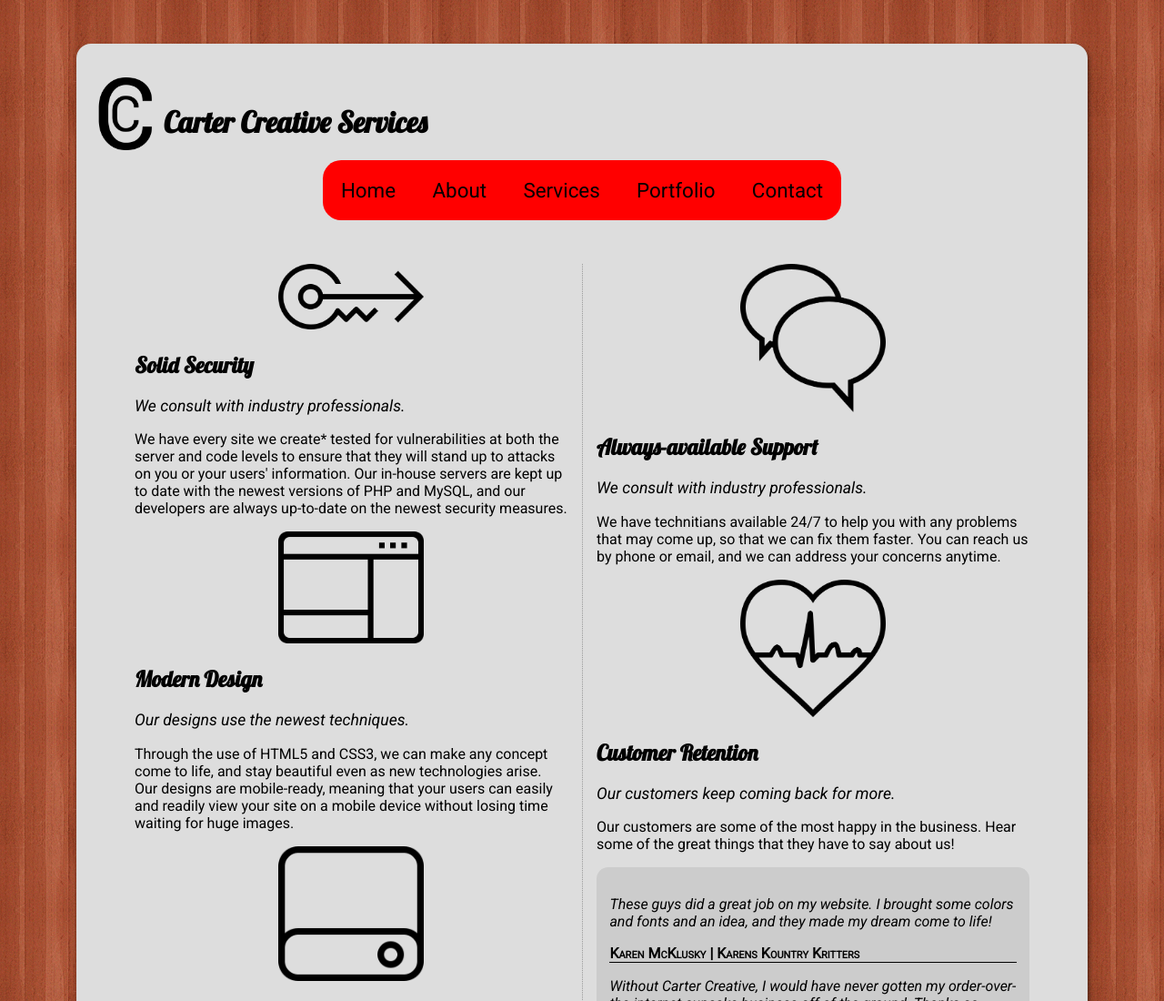
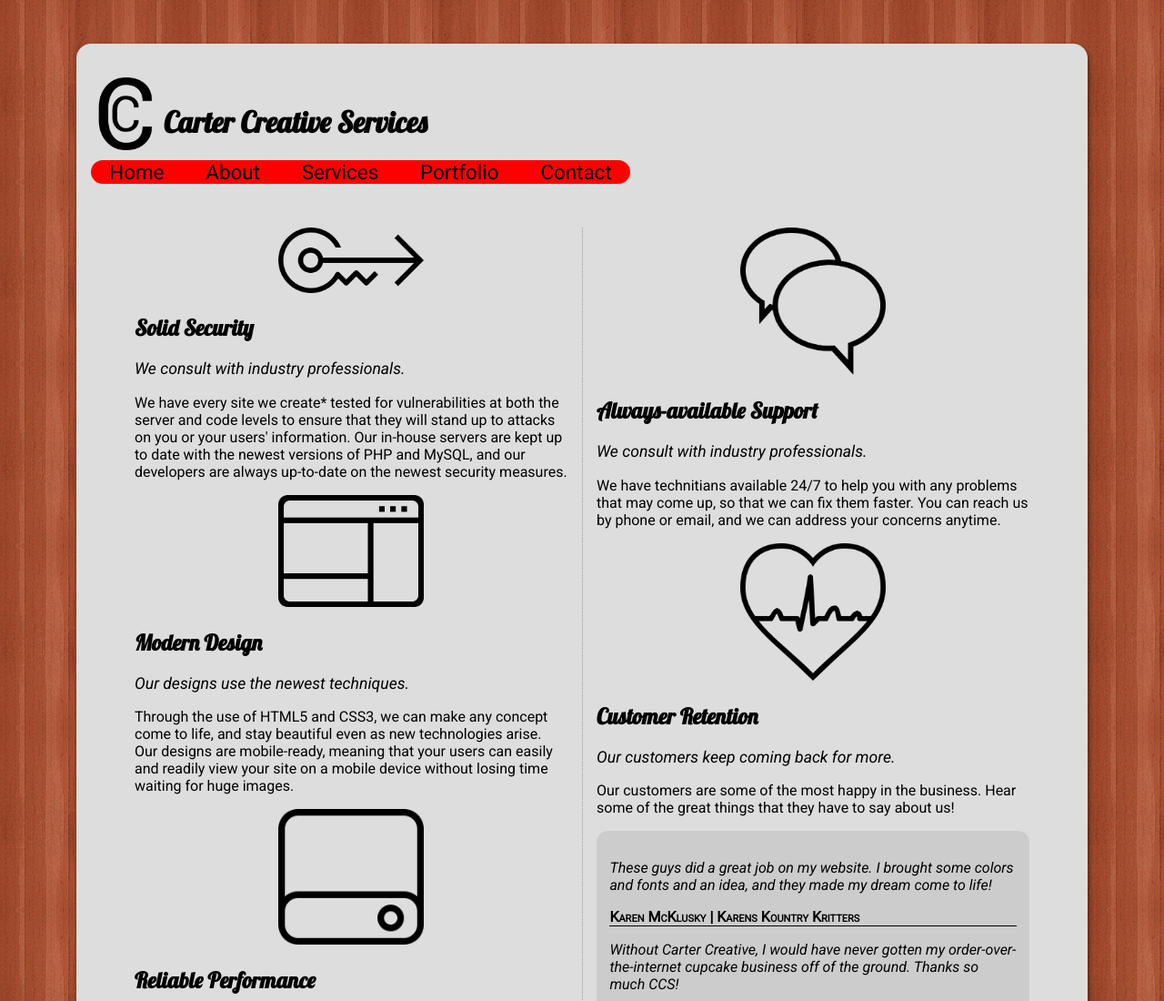
Before and after one commit to cartersteven/DWS2_2, a plain HTML site: page Week 3/index.html in a window 1280 px wide. Shown: the top 1100 px of the page at 91% size. Drawn offline with Linux system fonts and the light colour scheme; a web font is replaced by a local one.

Commit message:
Started styling Nav Bar

```diff
--- a/Week 3/main_styles.css
+++ b/Week 3/main_styles.css
@@ -15,7 +15,6 @@ body{
 }
 nav{
   margin: auto;
-  display: table;
 }
 
 h2 + p {
@@ -101,20 +100,23 @@ h2 + p {
 	  text-decoration: underline;
 	  color: #ccc;
 	}
-	nav ul li:hover{
+	nav ul li a:hover{
 	  background-color: firebrick;
 	}
 	nav{
 	  margin: auto;
-	  display: table;
 	}
 	nav > ul{
-	  display:table-row;
+		list-style-type: none;
+		margin: 0;
+		padding: 0;
+		}
+	nav ul >li a{
+		 padding: .9em;
 	}
 	nav ul > li{
-	  display: table-cell;
-	  padding: .9em;
-	  margin: .9em;
+	  display: inline;
+	  margin: .9em 0;
 	  background-color: red;
 	  text-align: center;
 		font-size:1.4em;
```
